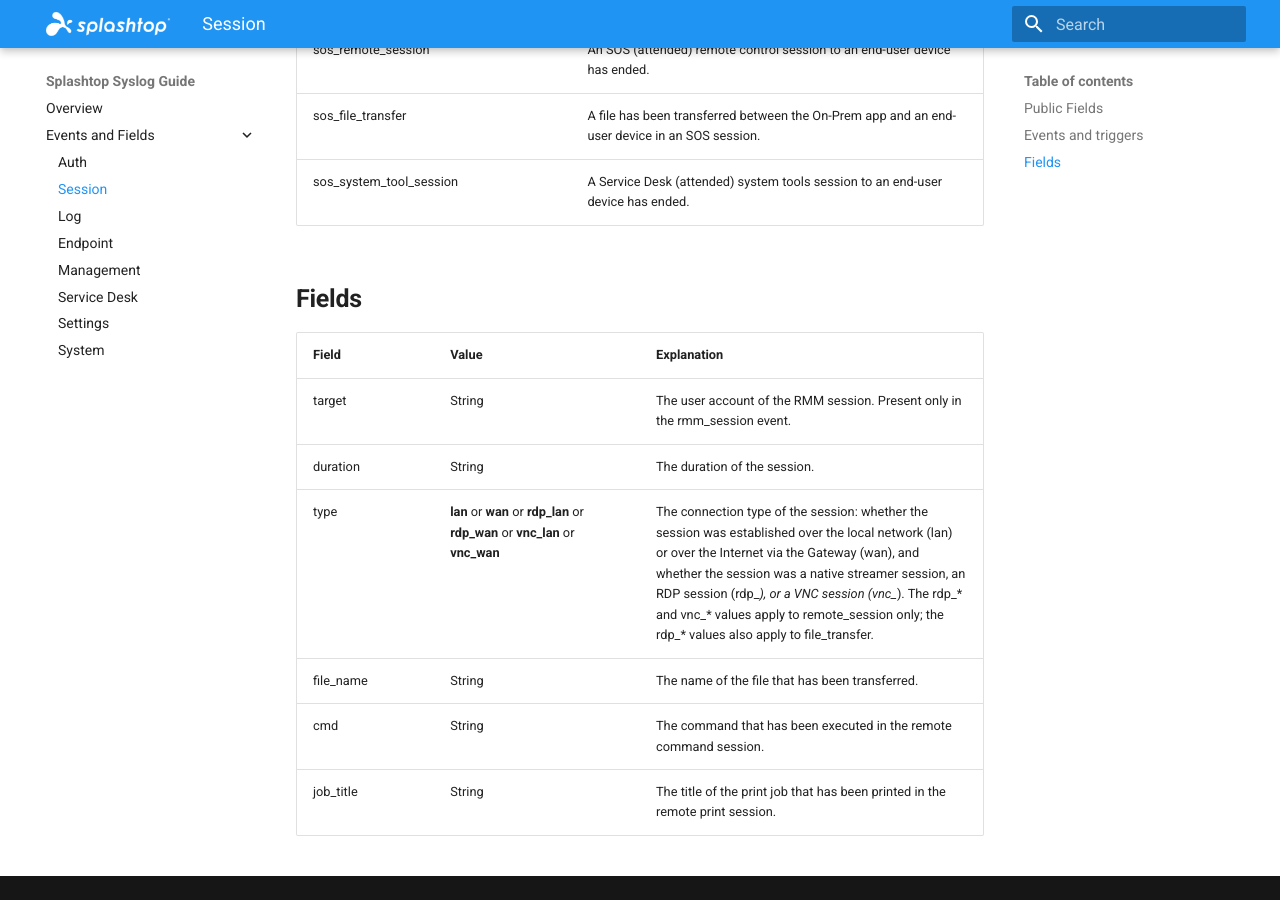
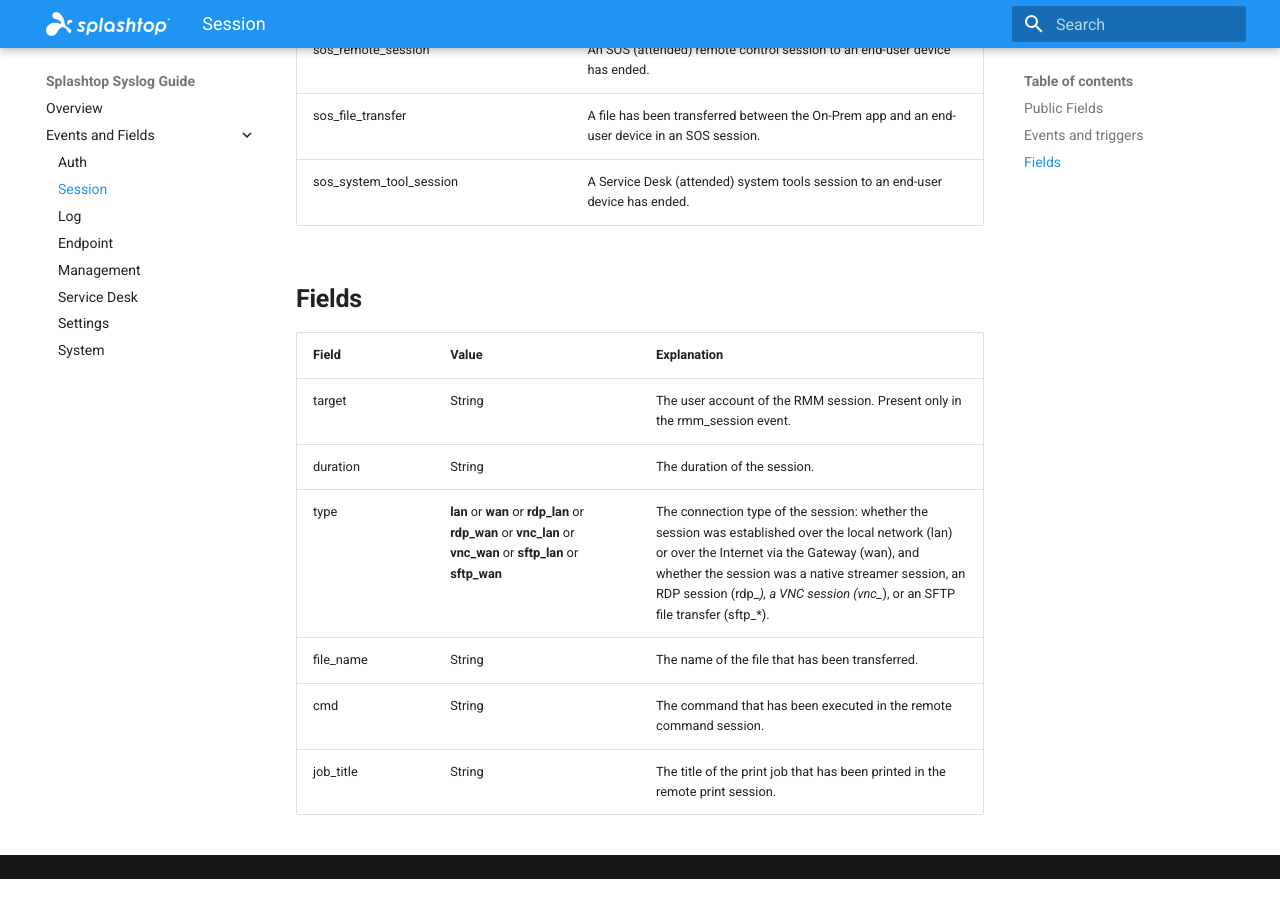
Before and after one commit to little-potato/my-syslog-docs, an MkDocs documentation site: the page built from docs/category/session.md, in a window 1280 px wide and 900 px high, scrolled down 1864 px. Built offline with MkDocs 1.6.1 and Material for MkDocs 9.7.7, drawn with Linux system fonts in a browser that asks for light colours; after the commit the page ends 2743 px from its top, so only the background shows below that.

Commit message:
Update session.md

```diff
--- a/docs/category/session.md
+++ b/docs/category/session.md
@@ -48,7 +48,7 @@
 | --- | --- | --- |
 | target | String | The user account of the RMM session. Present only in the rmm_session event. |
 | duration | String | The duration of the session. |
-| type | **lan** or **wan** or **rdp_lan** or **rdp_wan** or **vnc_lan** or **vnc_wan** | The connection type of the session: whether the session was established over the local network (lan) or over the Internet via the Gateway (wan), and whether the session was a native streamer session, an RDP session (rdp_*), or a VNC session (vnc_*). The rdp_* and vnc_* values apply to remote_session only; the rdp_* values also apply to file_transfer. |
+| type | **lan** or **wan** or **rdp_lan** or **rdp_wan** or **vnc_lan** or **vnc_wan** or **sftp_lan** or **sftp_wan** | The connection type of the session: whether the session was established over the local network (lan) or over the Internet via the Gateway (wan), and whether the session was a native streamer session, an RDP session (rdp_*), a VNC session (vnc_*), or an SFTP file transfer (sftp_*). |
 | file_name | String | The name of the file that has been transferred. |
 | cmd | String | The command that has been executed in the remote command session. |
 | job_title | String | The title of the print job that has been printed in the remote print session. |
```
